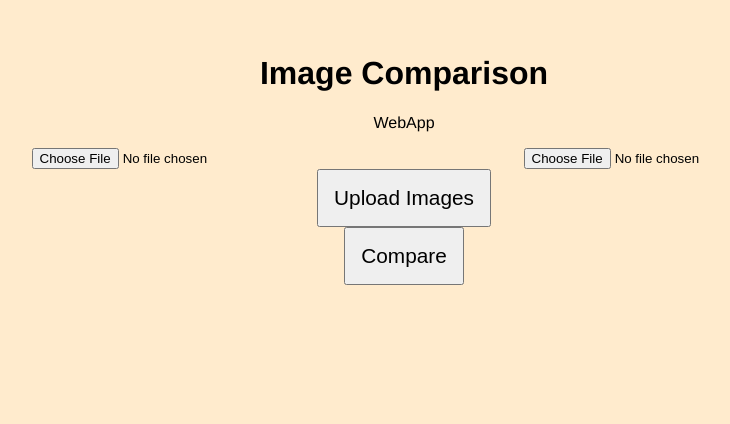
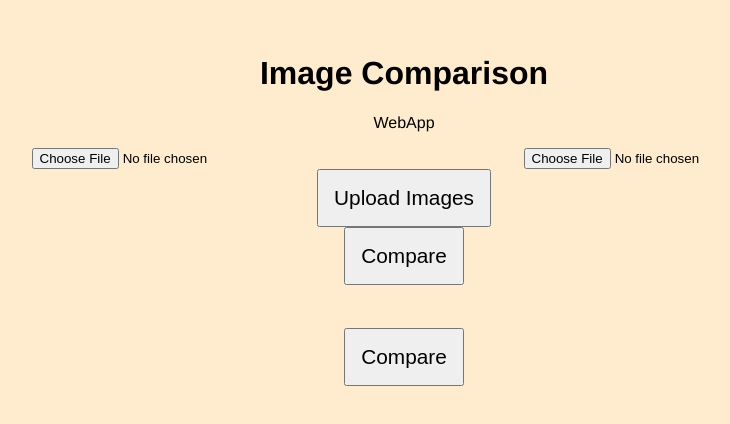
Before and after one commit to SaulOsorio/ImageComparisonApp, a React (Vite) app in the folder ui/: page / in a window 1280 px wide. Shown: the part 114-538 px from the top of the page, without its empty margins (236-966 px from the left). Built offline with nearby package versions, Linux system fonts and the light colour scheme.

Commit message:
Fix Get request

```diff
--- a/ui/src/Compare.jsx
+++ b/ui/src/Compare.jsx
@@ -2,25 +2,21 @@ import React, { useState, useEffect } from 'react';
 
 import './style.css'
 
-export const CompareBttn = () =>{
+export const CompareBttn = (files) =>{
     const [data, setData] = useState(null);
 
-    // useEffect(() => {
-    //     fetch('http://localhost:8080/compare', {
-    //         mode: 'no-cors'
-    //     })
-    //       .then(response => response.json())
-    //       .then(data => setData(response.json()))
-    //       .catch(error => console.error(error));
-    //   }, []);
-
     const handleCompare = () => {
-        fetch('http://localhost:8080/compare')
-          .then(response => response.json())
-          .then(data => setData(response.json()))
-          .catch(error => console.error(error));
+        console.log("baseImage." + files.baseImageName.split('.')[1]);
+        console.log("compareImage."+ files.imageCompareName.split('.')[1]);
+        fetch('http://localhost:8080/compare',{
+        method: 'POST',
+        body: {baseImageName: "baseImage." + files.baseImageName.split('.')[1],
+                compareImageName: "compareImage."+ files.imageCompareName.split('.')[1]},
+        })
+        //   .then(response => response.json())
+        //   .then(data => setData(response.json()))
+        //   .catch(error => console.error(error));
     }
-
 
     return(
         <>
--- a/ui/src/Section.jsx
+++ b/ui/src/Section.jsx
@@ -1,10 +1,15 @@
 import { useEffect, useState } from "react";
+import { CompareBttn } from "./Compare";
 import "./style.css";
 
 export const Bttn = ({}) => {
+  //variables send to CompareBtn
+  const [baseImageName, setBaseImageName] = useState("")
+  const [imageCompareName, setimageCompareName] = useState("")
+  //Variables to display on screen
   const [images, setImages] = useState([]);
   const [imagesToCompare, setImagesToCompare] = useState([]);
-
+  //variables send to API
   const [file1, setFile1] = useState(null);
   const [file2, setFile2] = useState(null);
 
@@ -24,17 +29,18 @@ export const Bttn = ({}) => {
   };
 
   const handleImage1Change = (event) => {
+    setBaseImageName(String(event.target.files[0].name));
     setFile1(event.target.files[0]);
     setImages((images) => [...images, URL.createObjectURL(event.target.files[0])]);
-  return URL.revokeObjectURL(event.target.files[0]);
+    return URL.revokeObjectURL(event.target.files[0]);
   };
 
   const handleImage2Change = (event) => {
+    setimageCompareName(String(event.target.files[0].name));
     setFile2(event.target.files[0]);
-        setImagesToCompare((imagesToCompare) => [...imagesToCompare, URL.createObjectURL(event.target.files[0]),]);
+    setImagesToCompare((imagesToCompare) => [...imagesToCompare, URL.createObjectURL(event.target.files[0]),]);
     return URL.revokeObjectURL(event.target.files[0]);
   };
-
 
   const deleteImage = (blob) => {
     setImages(images.filter((x) => x !== blob));
@@ -45,6 +51,7 @@ export const Bttn = ({}) => {
   }, [images]);
 
   return (
+    <>
     <form onSubmit={handleSubmit} >
       <div className="center">
         <div className="left-sidebar">
@@ -84,5 +91,8 @@ export const Bttn = ({}) => {
         <button type="submit">Upload Images</button>
       </div>
     </form>
+    <CompareBttn baseImageName={baseImageName} imageCompareName={imageCompareName}/>
+    </>
+
   );
 };
```
